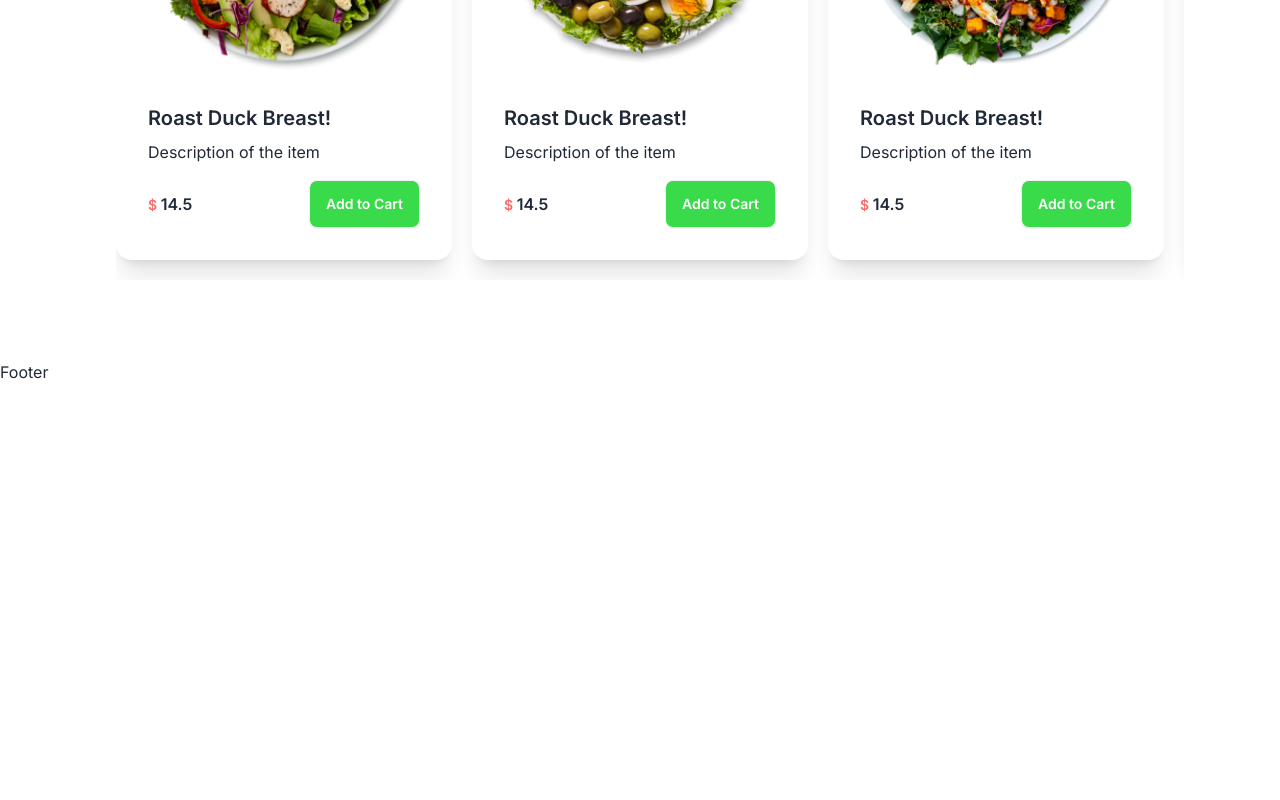
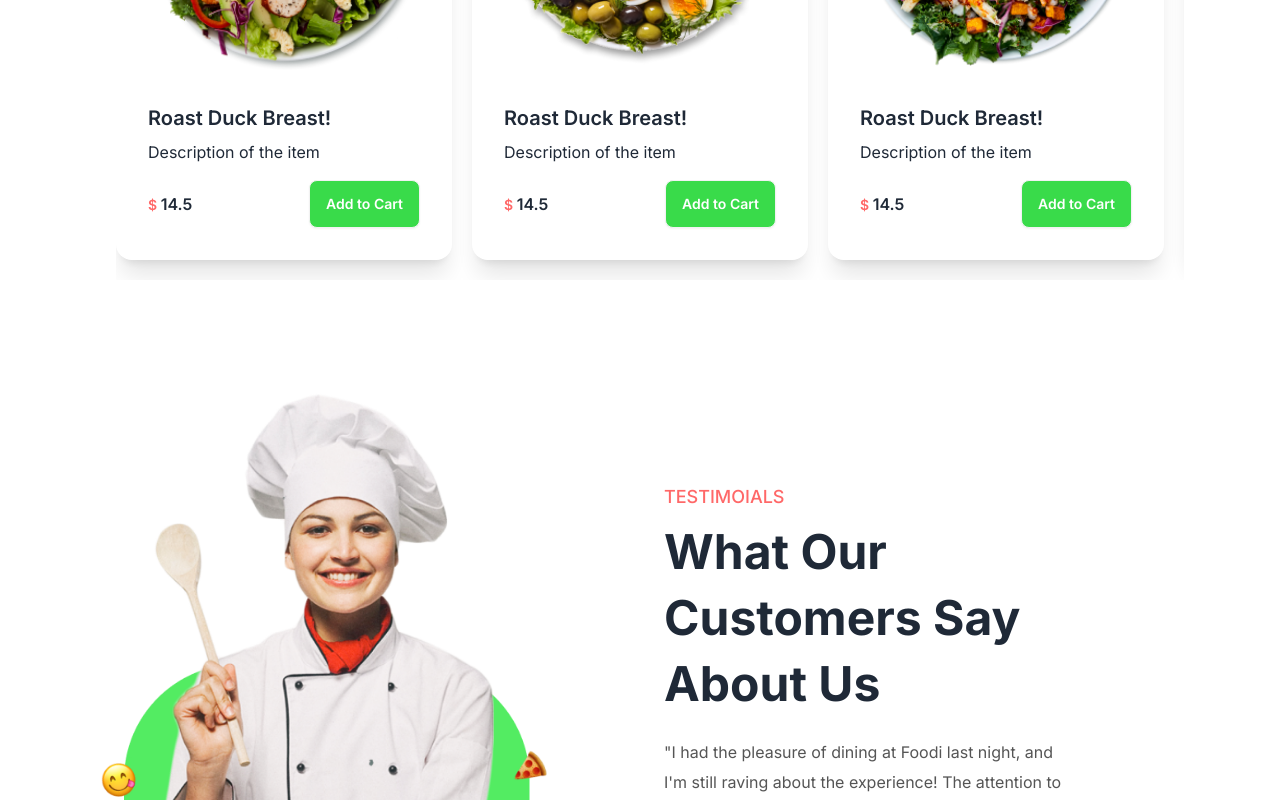
Before and after one commit to Ali-Zilani/TastyBites, a React (Vite) app in the folder frontend/: page / in a window 1280 px wide. Shown: the part 2000-2800 px from the top of the page. Before the commit the page ends 2384 px from the top, so only its background shows below. Built offline with nearby package versions, Linux system fonts and the light colour scheme.

Commit message:
completed testimonial section used avatar from daisyui

```diff
--- a/frontend/src/pages/Home/Home.jsx
+++ b/frontend/src/pages/Home/Home.jsx
@@ -2,6 +2,7 @@ import React from 'react'
 import Banner from '../../components/Banner'
 import Categories from './Categories'
 import SpecialDishes from './SpecialDishes'
+import Testimonials from './Testimonials'
 
 function Home() {
   return (
@@ -9,6 +10,7 @@ function Home() {
       <Banner/>
       <Categories/>
       <SpecialDishes/>
+      <Testimonials/>
     </div>
   )
 }
--- /dev/null
+++ b/frontend/src/pages/Home/Testimonials.jsx
@@ -0,0 +1,64 @@
+import React from 'react'
+import { FaStar } from 'react-icons/fa'
+
+function Testimonials() {
+  return (
+    <div className='section-container'>
+        <div className='flex flex-col sm:flex-row items-center justify-between gap-12'>
+
+            <div className='md:w-1/2'>
+                <img src="/images/home/testimonials/testimonials.png" alt="" />
+            </div>
+
+            <div className='md:w-1/2'>
+                <div className='text-left md:w-4/5'>
+                    <p className='subtitle'>Testimoials</p>
+                    <h2 className='title'>What Our Customers Say About Us</h2>
+                    <blockquote className='my-5 text-secondary leading-[30px]'>
+                        "I had the pleasure of dining at Foodi last night, and I'm still raving about the experience! The
+                        attention to detail in presentation and service was impeccable"
+                    </blockquote>
+
+                    {/* avatar */}
+                    <div className='flex items-center gap-4 flex-wrap'>
+                        <div className="avatar-group -space-x-6 rtl:space-x-reverse">
+                            <div className="avatar">
+                                <div className="w-12">
+                                    <img src="/images/home/testimonials/testimonial1.png" />
+                                </div>
+                            </div>
+                            <div className="avatar">
+                                <div className="w-12">
+                                    <img src="/images/home/testimonials/testimonial2.png" />
+                                </div>
+                            </div>
+                            <div className="avatar">
+                                <div className="w-12">
+                                    <img src="/images/home/testimonials/testimonial3.png" />
+                                </div>
+                            </div>
+
+                            <div className="avatar placeholder">
+                                <div className="bg-neutral text-neutral-content w-12">
+                                    <span>+99</span>
+                                </div>
+                            </div>
+                        </div>
+                        <div className='space-y-1'>
+                            <h5 className='text-lg font-semibold'>Customers Feedback</h5>
+                            <div className='flex items-center gap-2'>
+                                <FaStar className='text-yellow-400'/>
+                                <span className='font-medium'>4.9</span>
+                                <span className='text-[#807E7E]'>18.7K Reviews</span>
+                            </div>
+                        </div>
+                    </div>
+                </div>
+            </div>
+
+        </div>
+    </div>
+  )
+}
+
+export default Testimonials
```
